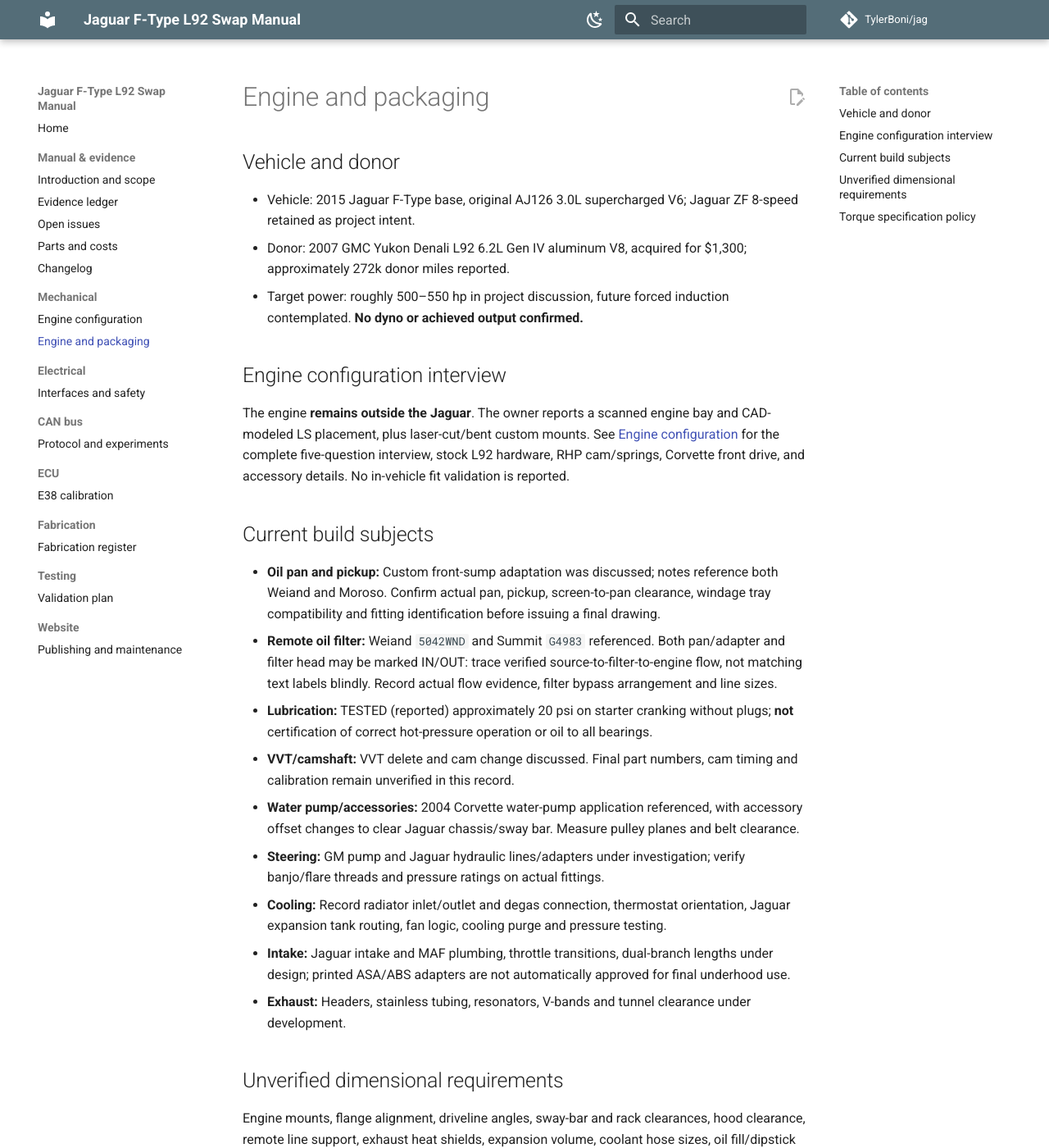
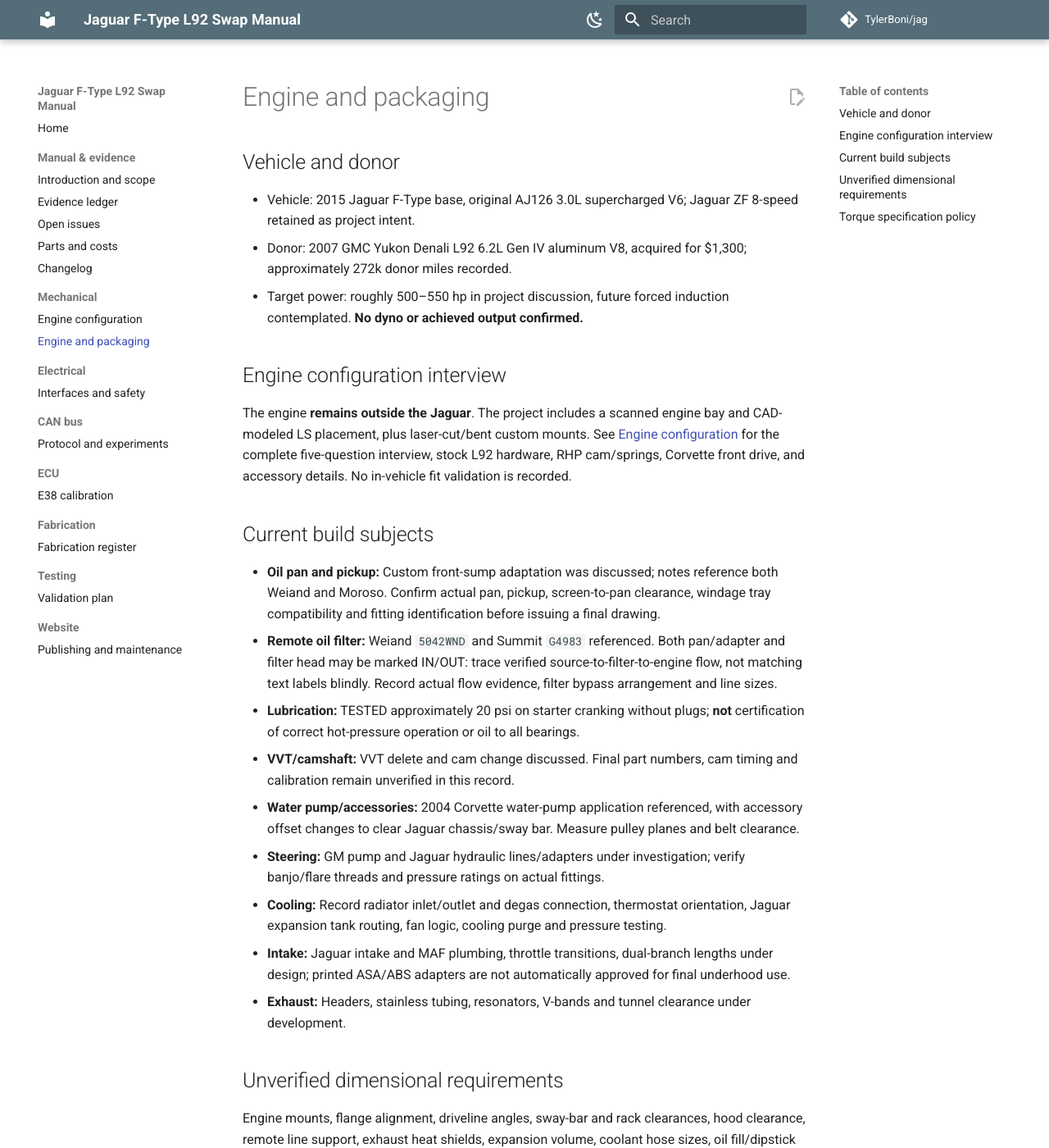
Before and after one commit to TylerBoni/jag, an MkDocs documentation site: the page built from build-manual/docs/mechanical/engine-and-packaging.md, in a window 1280 px wide and 1400 px high. Shown: the whole window at 82% size. Built offline with MkDocs 1.6.1 and Material for MkDocs 9.7.7, drawn with Linux system fonts in a browser that asks for light colours; comment, search, counter and statistics services are not loaded.

Commit message:
docs: treat builder configuration as authoritative; distinguish validation

```diff
--- a/build-manual/docs/mechanical/engine-and-packaging.md
+++ b/build-manual/docs/mechanical/engine-and-packaging.md
@@ -3,18 +3,18 @@
 ## Vehicle and donor
 
 - Vehicle: 2015 Jaguar F-Type base, original AJ126 3.0L supercharged V6; Jaguar ZF 8-speed retained as project intent.
-- Donor: 2007 GMC Yukon Denali L92 6.2L Gen IV aluminum V8, acquired for $1,300; approximately 272k donor miles reported.
+- Donor: 2007 GMC Yukon Denali L92 6.2L Gen IV aluminum V8, acquired for $1,300; approximately 272k donor miles recorded.
 - Target power: roughly 500–550 hp in project discussion, future forced induction contemplated. **No dyno or achieved output confirmed.**
 
 ## Engine configuration interview
 
-The engine **remains outside the Jaguar**. The owner reports a scanned engine bay and CAD-modeled LS placement, plus laser-cut/bent custom mounts. See [Engine configuration](engine-configuration.md) for the complete five-question interview, stock L92 hardware, RHP cam/springs, Corvette front drive, and accessory details. No in-vehicle fit validation is reported.
+The engine **remains outside the Jaguar**. The project includes a scanned engine bay and CAD-modeled LS placement, plus laser-cut/bent custom mounts. See [Engine configuration](engine-configuration.md) for the complete five-question interview, stock L92 hardware, RHP cam/springs, Corvette front drive, and accessory details. No in-vehicle fit validation is recorded.
 
 ## Current build subjects
 
 - **Oil pan and pickup:** Custom front-sump adaptation was discussed; notes reference both Weiand and Moroso. Confirm actual pan, pickup, screen-to-pan clearance, windage tray compatibility and fitting identification before issuing a final drawing.
 - **Remote oil filter:** Weiand `5042WND` and Summit `G4983` referenced. Both pan/adapter and filter head may be marked IN/OUT: trace verified source-to-filter-to-engine flow, not matching text labels blindly. Record actual flow evidence, filter bypass arrangement and line sizes.
-- **Lubrication:** TESTED (reported) approximately 20 psi on starter cranking without plugs; **not** certification of correct hot-pressure operation or oil to all bearings.
+- **Lubrication:** TESTED approximately 20 psi on starter cranking without plugs; **not** certification of correct hot-pressure operation or oil to all bearings.
 - **VVT/camshaft:** VVT delete and cam change discussed. Final part numbers, cam timing and calibration remain unverified in this record.
 - **Water pump/accessories:** 2004 Corvette water-pump application referenced, with accessory offset changes to clear Jaguar chassis/sway bar. Measure pulley planes and belt clearance.
 - **Steering:** GM pump and Jaguar hydraulic lines/adapters under investigation; verify banjo/flare threads and pressure ratings on actual fittings.
```
